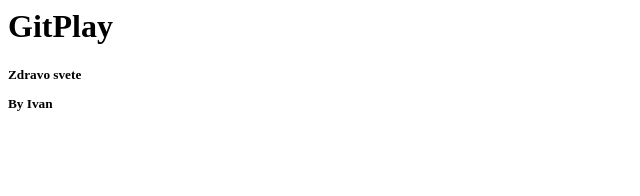
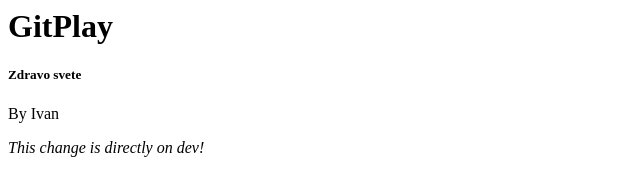
Before and after one commit to milemik/gitplay, a plain HTML site: page index.html in a window 1280 px wide. Shown: the whole page, without its empty margins (0-640 px from the left). Drawn offline with Linux system fonts and the light colour scheme.

Commit message:
Change on dev directly - html file

```diff
--- a/index.html
+++ b/index.html
@@ -5,10 +5,11 @@
 </head>
 <body>
     <h1>GitPlay</h1>
-    <h5>Zdravo svete</p>
+    <h5>Zdravo svete</h5>
     <p id="message"></p>
     <p id="hello"></p>
     <p>By Ivan</p>
+    <p><i>This change is directly on dev!</i></p>
 <script src="index.js"></script>
 </body>
 </html>
```
